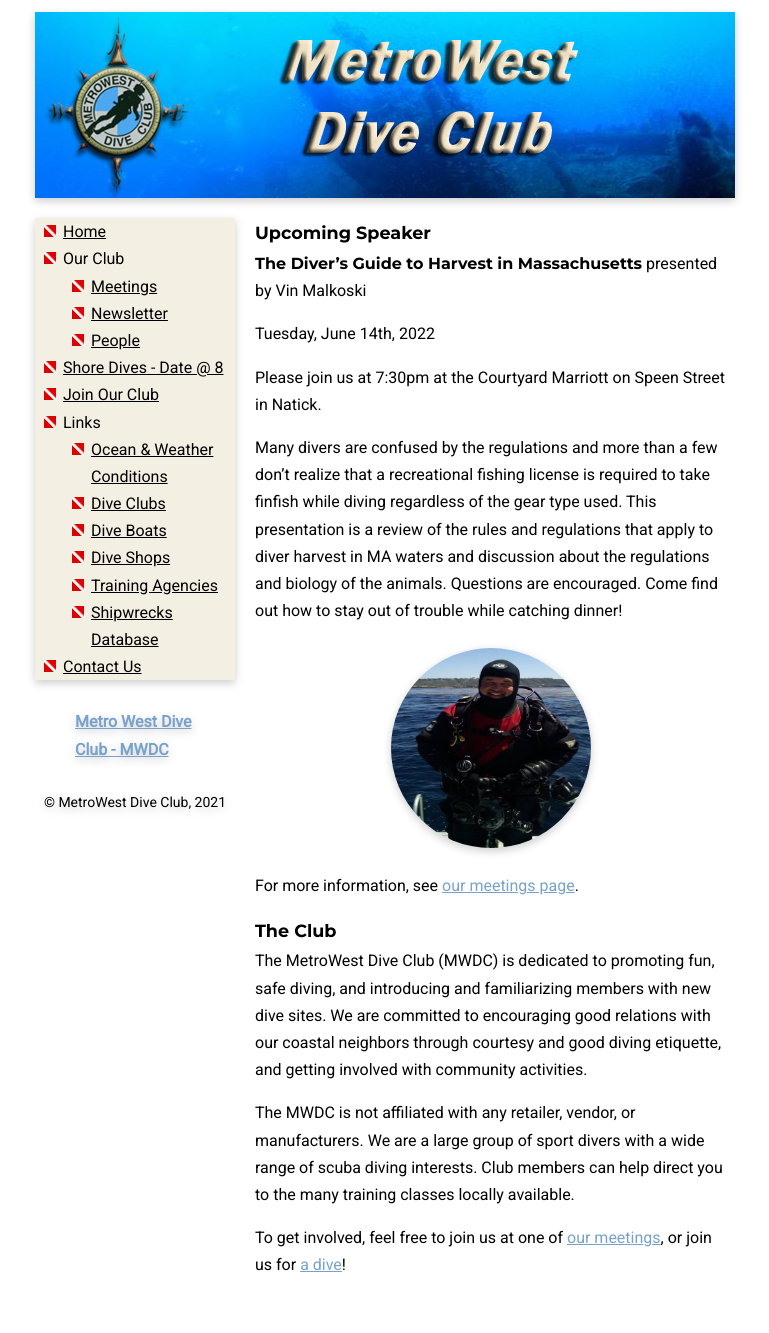
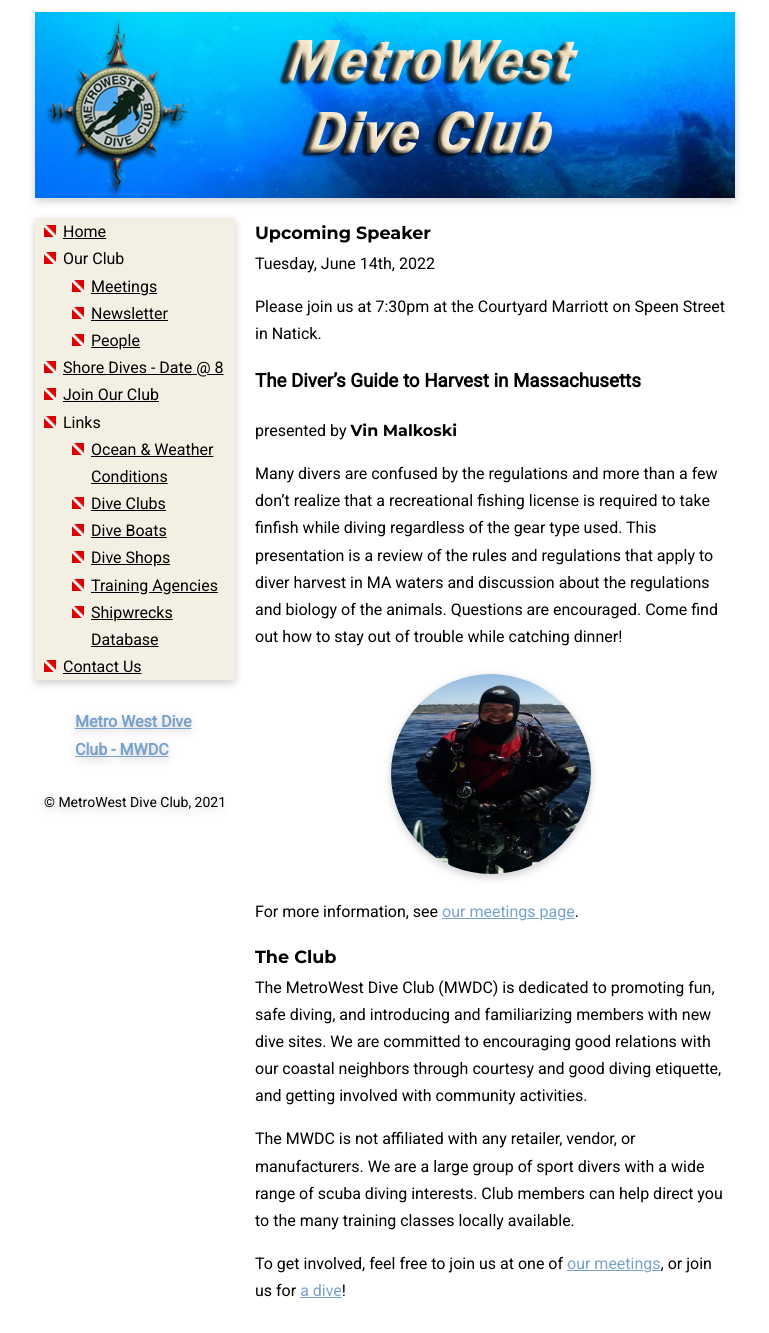
Before and after one commit to MetroWestDiveClub/mwdc, a Jekyll site: the page built from docs/index.md, in a window 1280 px wide. Shown: the whole page, without its empty margins (255-1024 px from the left). Built offline with Jekyll 4.4.1, drawn with Linux system fonts in a browser that asks for light colours; before the commit the page ends 1307 px from its top, so only the background shows below that.

```diff
--- a/docs/_includes/speaker_blurb.md
+++ b/docs/_includes/speaker_blurb.md
@@ -1,10 +1,11 @@
-**The Diver’s Guide to Harvest in Massachusetts**
-presented by Vin Malkoski
-
 Tuesday, June 14th, 2022
 
 Please join us at 7:30pm
 at the Courtyard Marriott on Speen Street in Natick.
 
+### The Diver’s Guide to Harvest in Massachusetts
+
+presented by **Vin Malkoski**
+
 
 Many divers are confused by the regulations and more than a few don’t realize that a recreational fishing license is required to take finfish while diving regardless of the gear type used. This presentation is a review of the rules and regulations that apply to diver harvest in MA waters and discussion about the regulations and biology of the animals. Questions are encouraged. Come find out how to stay out of trouble while catching dinner!
```
